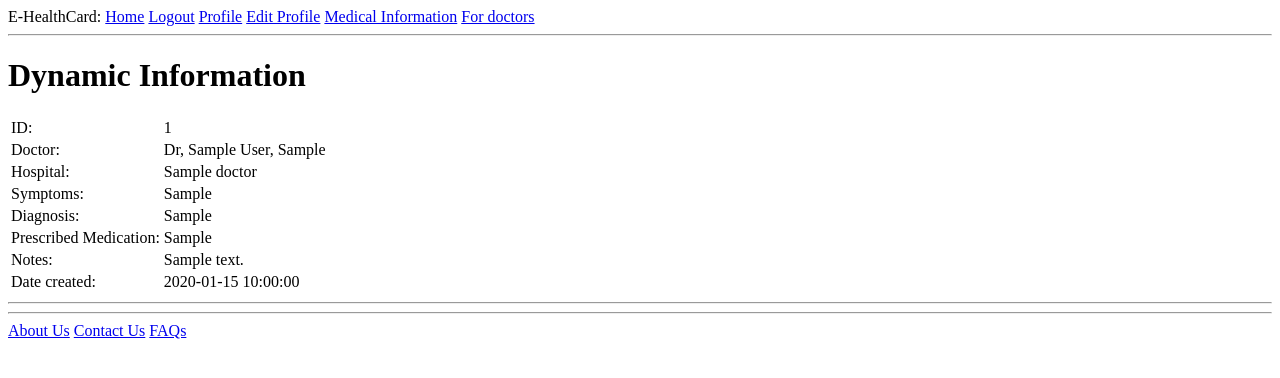
After one commit to ninadsachania/e-healthcard, a Flask app: page /user/dynamic_info in a window 1280 px wide. The commit adds this page. Shown: the top 378 px of the page. Run offline with Flask 2, Linux system fonts and the light colour scheme; a user stored in the database is signed in; tables that the repository leaves empty hold one stand-in row (values such as "Sample post").

Commit message:
Add ability to view dynamic records by the users.

```diff
--- a/app/routes.py
+++ b/app/routes.py
@@ -161,6 +161,31 @@ def medical_information():
 def static_info():
     info = StaticInformation.query.filter_by(id=current_user.id).first()
     return render_template('static_info.html', title='Static Information', info=info)
+
+
+@app.route('/user/dynamic_info')
+def dynamic_info():
+    dynamic_records = DynamicInformation.query.filter_by(user_id=current_user.id).all()
+
+    records = []
+
+    for record in dynamic_records:
+        doctor = Doctor.query.filter_by(doctor_id=record.doctor_id).first()
+
+        user = User.query.filter_by(id=doctor.user_id).first()
+
+        records.append({
+            'id': record.id,
+            'doctor_name': "Dr, {} {}, {}".format(user.firstname, user.lastname, doctor.designation),
+            'hospital_name': doctor.hospital_name,
+            'symptoms': record.symptoms,
+            'diagnosis': record.diagnosis,
+            'prescribed_medication': record.prescribed_medication,
+            'notes': record.notes,
+            'date_created': record.date_created
+        })
+
+    return render_template('dynamic_info.html', title='Dynamic Information', records=records)
 
 
 @app.route('/user/edit_static_info', methods=['POST', 'GET'])
--- /dev/null
+++ b/app/templates/dynamic_info.html
@@ -0,0 +1,52 @@
+{% extends 'base.html' %}
+
+{% block content %}
+<h1>Dynamic Information</h1>
+
+{% for record in records %}
+<table>
+    <tr>
+        <td>ID:</td>
+        <td>{{ record['id'] }}</td>
+    </tr>
+
+    <tr>
+        <td>Doctor:</td>
+        <td>{{ record['doctor_name'] }}</td>
+    </tr>
+
+    <tr>
+        <td>Hospital:</td>
+        <td>{{ record['hospital_name'] }}</td>
+    </tr>
+
+    <tr>
+        <td>Symptoms:</td>
+        <td>{{ record['symptoms'] }}</td>
+    </tr>
+
+    <tr>
+        <td>Diagnosis:</td>
+        <td>{{ record['diagnosis'] }}</td>
+    </tr>
+
+    <tr>
+        <td>Prescribed Medication:</td>
+        <td>{{ record['prescribed_medication'] }}</td>
+    </tr>
+
+    <tr>
+        <td>Notes:</td>
+        <td>{{ record['notes'] }}</td>
+    </tr>
+
+    <tr>
+        <td>Date created:</td>
+        <td>{{ record['date_created'] }}</td>
+    </tr>
+</table>
+
+<hr>
+{% endfor %}
+
+{% endblock %}
--- a/app/templates/medical_information.html
+++ b/app/templates/medical_information.html
@@ -4,5 +4,5 @@
 <h1>Medical information</h1>
 
 <p><a href="{{ url_for('static_info') }}">Static information</a></p>
-<p><a href="">Dynamic information</a></p>
+<p><a href="{{ url_for('dynamic_info') }}">Dynamic information</a></p>
 {% endblock %}
```
Also changed, not shown: app.db.
